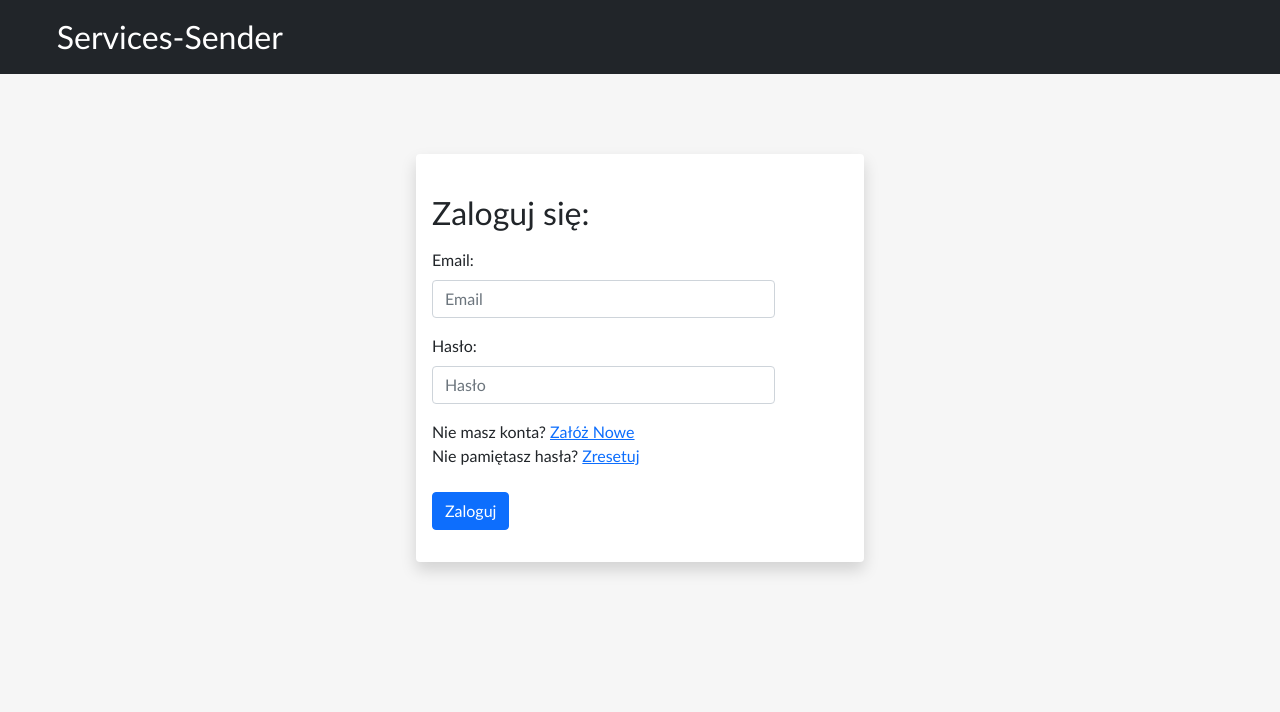
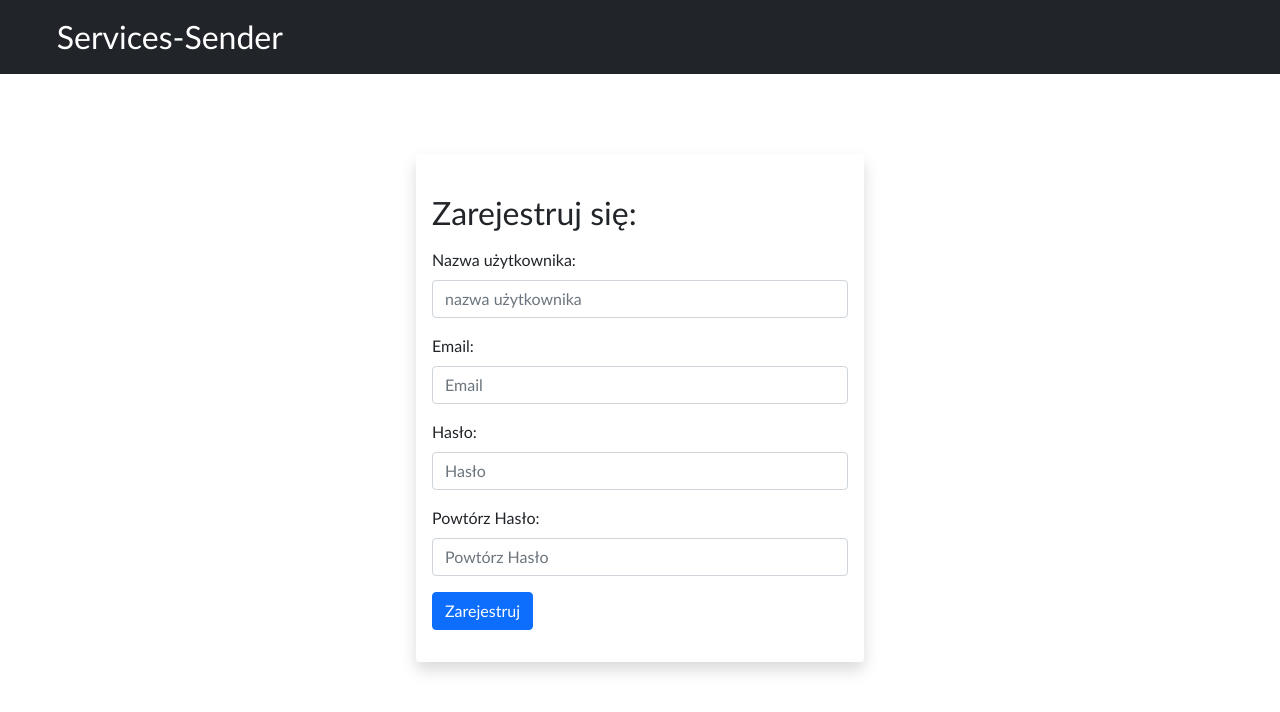
Before and after one commit to FrostKiller666/ServicesSenderFrontend, a React (Create React App) app: page / in a window 1280 px wide. Shown: the top 712 px of the page. Built offline with nearby package versions, Linux system fonts and the light colour scheme.

Commit message:
fix user Login, Added Register form.

```diff
--- a/src/App.tsx
+++ b/src/App.tsx
@@ -2,12 +2,14 @@ import React from 'react';
 import {MainUserSite} from "./views/MainUserSite";
 import {UserLogin} from "./components/UserLogin/UserLogin";
 import {LoginUserSite} from "./views/LoginUserSite";
+import {RegisterUserSite} from "./views/RegisterUserSite";
 
 function App() {
   return (
     <>
        {/*<MainUserSite />*/}
-      <LoginUserSite />
+     {/* <LoginUserSite />*/}
+        <RegisterUserSite />
     </>
   );
 }
--- a/src/components/UserLogin/UserLogin.module.css
+++ b/src/components/UserLogin/UserLogin.module.css
@@ -1,5 +1,4 @@
 .container {
     margin-top: 5rem;
     width: 28rem;
-
 }
--- a/src/components/UserLogin/UserLogin.tsx
+++ b/src/components/UserLogin/UserLogin.tsx
@@ -13,7 +13,7 @@ const UserLogin = () => {
                                 <Form.Label  sm={4}>
                                     Email:
                                 </Form.Label>
-                                <Col sm={10}>
+                                <Col sm={12}>
                                     <Form.Control type="email" placeholder="Email" />
                                 </Col>
                             </Form.Group>
@@ -22,7 +22,7 @@ const UserLogin = () => {
                                 <Form.Label sm={4}>
                                     Hasło:
                                 </Form.Label>
-                                <Col sm={10}>
+                                <Col sm={12}>
                                     <Form.Control type="password" placeholder="Hasło" />
                                 </Col>
                             </Form.Group>
--- /dev/null
+++ b/src/components/UserRegister/UserRegister.tsx
@@ -0,0 +1,63 @@
+import React from "react";
+import {Button, Col, Container, Form, Row} from "react-bootstrap";
+import styles from "../UserLogin/UserLogin.module.css";
+
+const UserRegister = () => {
+    return (
+        <>
+            <Container fluid={"sm"} className={`${styles.container} shadow p-3 mb-5 bg-body rounded`} >
+                <Form >
+                    <h2 className={"mt-4"}>Zarejestruj się: </h2>
+
+                    <Form.Group as={Row} className="mb-3 mt-3" controlId="formHorizontalUsername">
+                        <Form.Label >
+                            Nazwa użytkownika:
+                        </Form.Label>
+                        <Col sm={12}>
+                            <Form.Control type="text" placeholder="nazwa użytkownika" />
+                        </Col>
+                    </Form.Group>
+
+                    <Form.Group as={Row} className="mb-3" controlId="formHorizontalEmail">
+                        <Form.Label>
+                            Email:
+                        </Form.Label>
+                        <Col sm={12}>
+                            <Form.Control type="email" placeholder="Email" />
+                        </Col>
+                    </Form.Group>
+
+                    <Form.Group as={Row} className="mb-3" controlId="formHorizontalPassword">
+                        <Form.Label>
+                            Hasło:
+                        </Form.Label>
+                        <Col sm={12}>
+                            <Form.Control type="password" placeholder="Hasło"
+                                          />
+
+                        </Col>
+                    </Form.Group>
+
+                    <Form.Group as={Row} className="mb-3" controlId="formHorizontalRepeatPassword">
+                        <Form.Label >
+                            Powtórz Hasło:
+                        </Form.Label>
+                        <Col sm={12}>
+                            <Form.Control type="password" placeholder="Powtórz Hasło"/>
+                        </Col>
+                    </Form.Group>
+
+                    <Form.Group as={Row} className="mb-3">
+                        <Col sm={{span: 10}}>
+                            <Button type="submit">Zarejestruj</Button>
+                        </Col>
+                    </Form.Group>
+                </Form>
+            </Container>
+        </>
+    );
+}
+
+export {
+    UserRegister
+}
--- a/src/views/LoginUserSite.module.css
+++ b/src/views/LoginUserSite.module.css
@@ -1,4 +1,5 @@
 .mainBackground {
     background-color: #f6f6f6;
     height: 100vh;
+
 }
--- /dev/null
+++ b/src/views/RegisterUserSite.tsx
@@ -0,0 +1,16 @@
+import React from "react";
+import {HeaderLogin} from "../components/Header/HeaderLogin";
+import {UserRegister} from "../components/UserRegister/UserRegister";
+
+const RegisterUserSite = () => {
+    return (
+        <>
+            <HeaderLogin />
+            <UserRegister />
+        </>
+    );
+}
+
+export {
+    RegisterUserSite
+}
```
